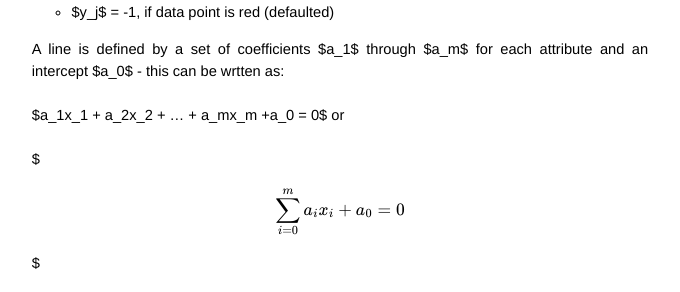
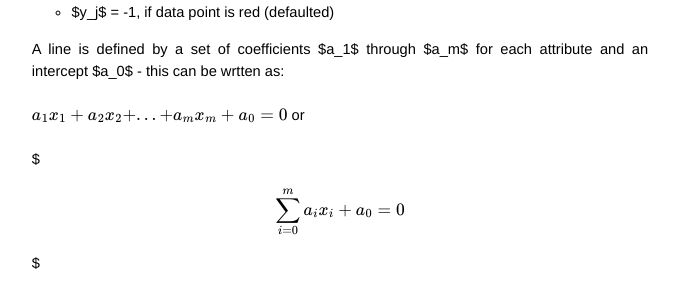
Before and after one commit to sik-flow/sik-flow.github.io, a Jekyll site: the page built from _posts/2020-04-21-SVMs_Part_1.md, in a window 1280 px wide and 900 px high, scrolled down 1097 px. Shown: the part 156-448 px from the top of the window, without its empty margins (300-980 px from the left). Built offline with Jekyll 4.4.1, drawn with Linux system fonts in a browser that asks for light colours; formulas are drawn with MathJax 3.

Commit message:
Update mathjax formula

```diff
--- a/_posts/2020-04-21-SVMs_Part_1.md
+++ b/_posts/2020-04-21-SVMs_Part_1.md
@@ -45,7 +45,7 @@ I now have some data.  I am going to be trying to predict whether someone will r
    - $y_j$ = -1, if data point is red (defaulted)
 
 A line is defined by a set of coefficients $a_1$ through $a_m$ for each attribute and an intercept $a_0$ - this can be wrtten as:<br><br>
-$a_1x_1 + a_2x_2 + ... + a_mx_m +a_0 = 0$ or<br><br>
+$$a_1x_1 + a_2x_2 + ... + a_mx_m +a_0 = 0$$ or<br><br>
 $
 \begin{align}
 \sum_{i=0}^m a_ix_i + a_0 = 0
```
Also changed, not shown: 1 other file.
